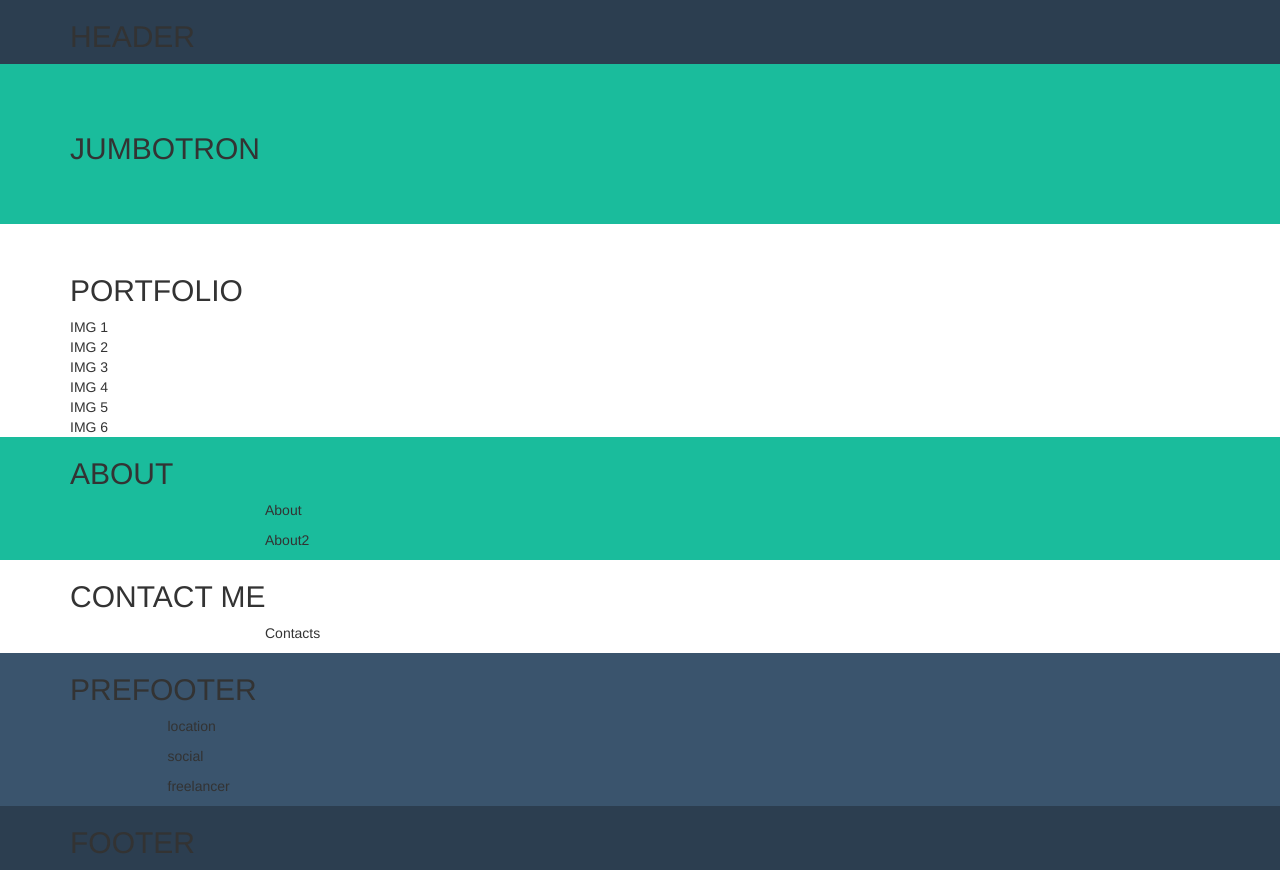
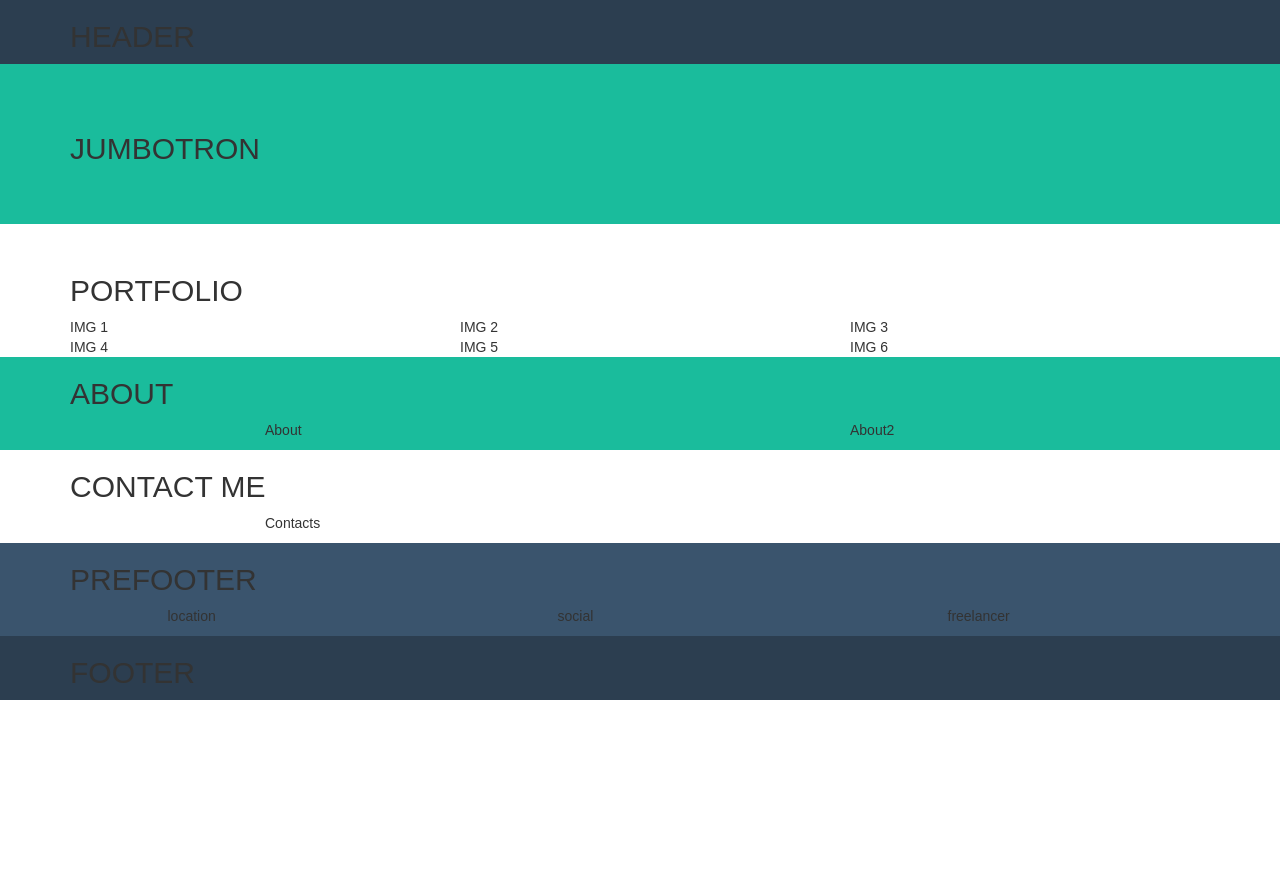
Before and after one commit to GiuseppeSoraci/html-css-bootstrap-freelancer, a plain HTML site: page index.html in a window 1280 px wide. After the commit the page ends 800 px from the top, so only its background shows below. Drawn offline with nearby package versions, Linux system fonts and the light colour scheme.

Commit message:
structure

```diff
--- a/css/style.css
+++ b/css/style.css
@@ -1,6 +1,6 @@
 /* GENERAL */
 body {
-    font-style:
+    font-family: Arial, Helvetica, sans-serif;
 }
 
 /* UTILITY */
--- a/index.html
+++ b/index.html
@@ -22,7 +22,7 @@
         <div class="container">
             <h2>HEADER</h2>
             <div class="row">
-                <div class="col-xs-12"></div>
+                <div class="col-xs-12 col-sm-12"></div>
             </div>
         </div>
     </header>
@@ -44,22 +44,22 @@
         <div class="container">
             <h2>PORTFOLIO</h2>
             <div class="row">
-                <div class="col-xs-12">
+                <div class="col-xs-12 col-sm-6 col-md-4">
                     <div>IMG 1</div>
                 </div>
-                <div class="col-xs-12">
+                <div class="col-xs-12 col-sm-6 col-md-4">
                    <div> IMG 2</div>
                 </div>
-                <div class="col-xs-12">
+                <div class="col-xs-12 col-sm-6 col-md-4">
                    <div> IMG 3</div>
                 </div>
-                <div class="col-xs-12">
+                <div class="col-xs-12 col-sm-6 col-md-4">
                    <div> IMG 4</div>
                 </div>
-                <div class="col-xs-12">
+                <div class="col-xs-12 col-sm-6 col-md-4">
                    <div> IMG 5</div>
                 </div>
-                <div class="col-xs-12">
+                <div class="col-xs-12 col-sm-6 col-md-4">
                    <div> IMG 6</div>
                 </div>
             </div>
@@ -71,10 +71,10 @@
         <div class="container">
             <h2>ABOUT</h2>
              <div class="row">
-                 <div class="col-xs-8 col-xs-offset-2">
+                 <div class="col-xs-8 col-xs-offset-2 col-sm-4 col-sm-offset-2">
                      <p>About</p>
                  </div>
-                 <div class="col-xs-8 col-xs-offset-2">
+                 <div class="col-xs-8 col-xs-offset-2 col-sm-4 col-sm-offset-2">
                      <p>About2</p>
                  </div>
              </div>
@@ -86,7 +86,7 @@
         <div class="container">
             <h2>CONTACT ME</h2>
             <div class="row">
-                <div class="col-xs-8 col-xs-offset-2">
+                <div class="col-xs-8 col-xs-offset-2 col-sm-8 col-sm-offset-2">
                     <p>Contacts</p>
                 </div>
             </div>
@@ -98,13 +98,13 @@
         <div class="container">
             <h2>PREFOOTER</h2>
             <div class="row">
-                <div class="col-xs-10 col-xs-offset-1">
+                <div class="col-xs-10 col-xs-offset-1 col-sm-3">
                     <p>location</p>
                 </div>
-                <div class="col-xs-10 col-xs-offset-1">
+                <div class="col-xs-10 col-xs-offset-1 col-sm-3">
                     <p>social</p>
                 </div>
-                <div class="col-xs-10 col-xs-offset-1">
+                <div class="col-xs-10 col-xs-offset-1 col-sm-3">
                     <p>freelancer</p>
                 </div>
             </div>
@@ -116,7 +116,7 @@
         <div class="container">
             <h2>FOOTER</h2>
             <div class="row">
-                <div class="col-xs-12"></div>
+                <div class="col-xs-12 col-sm-12"></div>
             </div>
         </div>
     </footer>
```
